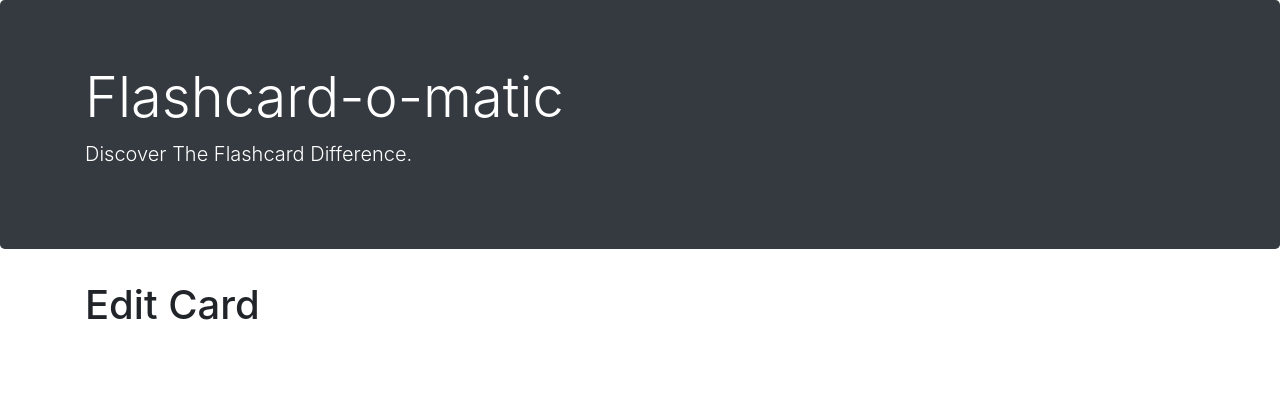
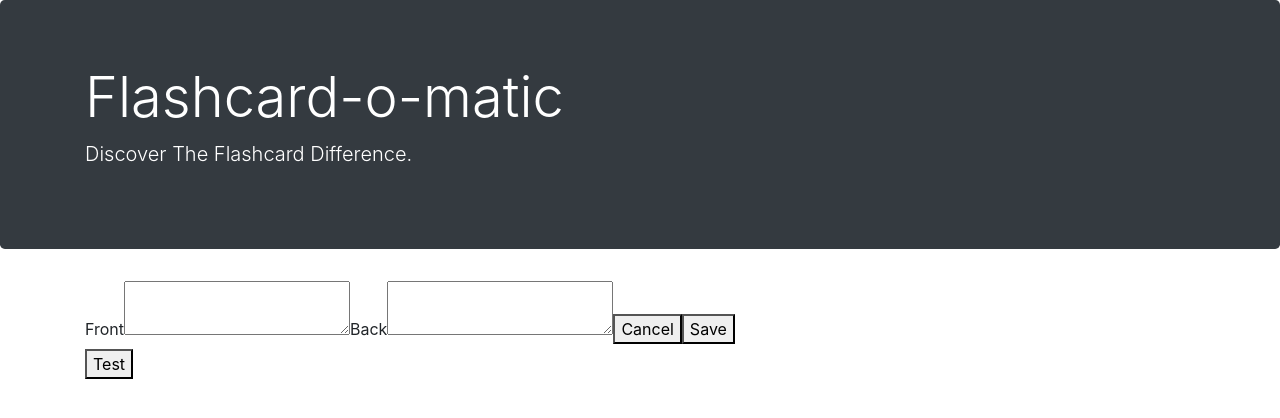
Before and after one commit to deepak01112002/flashcard-react-application, a React (Create React App) app: page /decks/1/cards/1/edit in a window 1280 px wide. Shown: the top 418 px of the page. Built offline with nearby package versions, Linux system fonts and the light colour scheme; no server answers; a web font is replaced by a local one.

Commit message:
added a form to add and edit a card

```diff
--- a/src/Layout/index.js
+++ b/src/Layout/index.js
@@ -14,7 +14,7 @@ import EditCard from "../components/EditCard";
 
 function Layout() {
 
-  // creating state that will be passed to StudyDeck and ViewDeck to make it easier to render the deck depending on the component
+  /* ---- creating state that will be passed to StudyDeck and ViewDeck to make it easier to render the deck depending on the component ---- */
   const [foundDeck, setFoundDeck] = useState({
     name: '',
     description: '',
@@ -22,7 +22,11 @@ function Layout() {
     cards: [],
   });
 
-  // creating state that will be passed to HomePage and ViewDeck to make it easier to render the deck depending on the component
+  /* ---- this is a shared form state that will be passed to edit card and add card components ---- */
+  const intialCardFormData = { cardFront: "", cardBack: "" }
+  const [cardFormData, setCardFormData] = useState({ ...intialCardFormData })
+
+  /* ---- creating state that will be passed to HomePage and ViewDeck to make it easier to render the deck depending on the component ---- */
   const [existingDecks, setExistingDecks] = useState([]);
 
 
@@ -59,12 +63,22 @@ function Layout() {
             <Route path="cards/new"
               element={<NewCard
                 foundDeck={foundDeck}
+                cardFormData={cardFormData}
+                setCardFormData={setCardFormData}
+                intialCardFormData={intialCardFormData}
+                existingDecks={existingDecks}
+                setExistingDecks={setExistingDecks}
+
               />} />
             <Route path={`cards/:cardId/edit`}
-              element={<EditCard />}
-              foundDeck={foundDeck} />
-
-
+              element={<EditCard
+                foundDeck={foundDeck}
+                cardFormData={cardFormData}
+                setCardFormData={setCardFormData}
+                intialCardFormData={intialCardFormData}
+                existingDecks={existingDecks}
+                setExistingDecks={setExistingDecks}
+              />} />
           </Route>
           <Route path="*"
             element={<NotFound />} />
--- /dev/null
+++ b/src/components/CardForm.js
@@ -0,0 +1,40 @@
+import { useNavigate, useParams } from "react-router-dom";
+
+
+
+const CardForm = ({ cardFormData, setCardFormData, foundDeck, intialCardFormData, existingDecks, setExistingDecks }) => {
+  const navigate = useNavigate();
+  const { cardId, deckId } = useParams();
+  const deckCards = foundDeck.cards
+
+  const cardInfo = deckCards.find((card) => Number(cardId) === card.id);
+  //handle submit for when save button is pushed
+  const handleSubmit = (event) => {
+    event.preventDefault();
+
+    setCardFormData(intialCardFormData)
+  }
+
+  const handleCancel = () => {
+    setCardFormData(intialCardFormData)
+    navigate(`/decks/${deckId}`)
+  }
+
+  return (
+    <div className="card-form">
+      <form onSubmit={handleSubmit}>
+        <label htmlFor="cardFront">Front</label>
+        <textarea type="text" id="cardFront" name="cardFront" />
+        <label htmlFor="cardBack">Back</label>
+        <textarea type="text" id="cardBack" name="cardBack" />
+        <button onClick={handleCancel}>{cardId ? "Cancel" : "Done"}</button>
+        <button type="submit">Save</button>
+      </form>
+    <button onClick={() => {
+      console.log(cardInfo)
+    }}>Test</button>
+    </div>
+  )
+}
+
+export default CardForm
--- a/src/components/DeckLayout.js
+++ b/src/components/DeckLayout.js
@@ -2,11 +2,11 @@ import { Outlet, useParams} from "react-router-dom"
 import { useEffect } from "react";
 import { readDeck } from "../utils/api";
 
-const DeckLayout = ({setFoundDeck, existingDecks }) => {
+const DeckLayout = ({ setFoundDeck }) => {
 
 	const { deckId } = useParams();
 
-	//upon loading the page this effect will use the decksId to read the deck and set it to foundDeck state
+	//upon loading the page this effect will use the decksId to read the deck and set it to foundDeck state, anytime deckId changes the found deck will change as well
 	useEffect(() => {
 		async function getDeck(deckId) {
 			const controller = new AbortController();
@@ -28,7 +28,7 @@ const DeckLayout = ({setFoundDeck, existingDecks }) => {
 			}
 		}
 		getDeck(deckId);
-	}, [deckId, existingDecks]);
+	}, [deckId]);
 
 
 
--- a/src/components/EditCard.js
+++ b/src/components/EditCard.js
@@ -1,10 +1,15 @@
+import CardForm from "./CardForm"
 
-
-const EditCard = ( {foundDeck}) => {
+const EditCard = ( {foundDeck, setCardFormData, cardFormData, intialCardFormData }) => {
 
 
   return (
-    <h1>Edit Card</h1>
+    <>{<CardForm
+      foundDeck={foundDeck}
+      cardFormData={cardFormData}
+      setCardFormData={setCardFormData}
+      intialCardFormData={intialCardFormData}
+    />}</>
   )
 }
 
--- a/src/components/NewCard.js
+++ b/src/components/NewCard.js
@@ -1,9 +1,17 @@
+import { useEffect } from "react"
+import CardForm from "./CardForm"
 
-const NewCard = ( {foundDeck}) => {
+
+const NewCard = ({ foundDeck, setCardFormData, cardFormData, intialCardFormData }) => {
 
 
   return (
-    <h1>New Card</h1>
+    <>{<CardForm
+      foundDeck={foundDeck}
+      cardFormData={cardFormData}
+      setCardFormData={setCardFormData}
+      intialCardFormData={intialCardFormData}
+    />}</>
   )
 }
 
```
